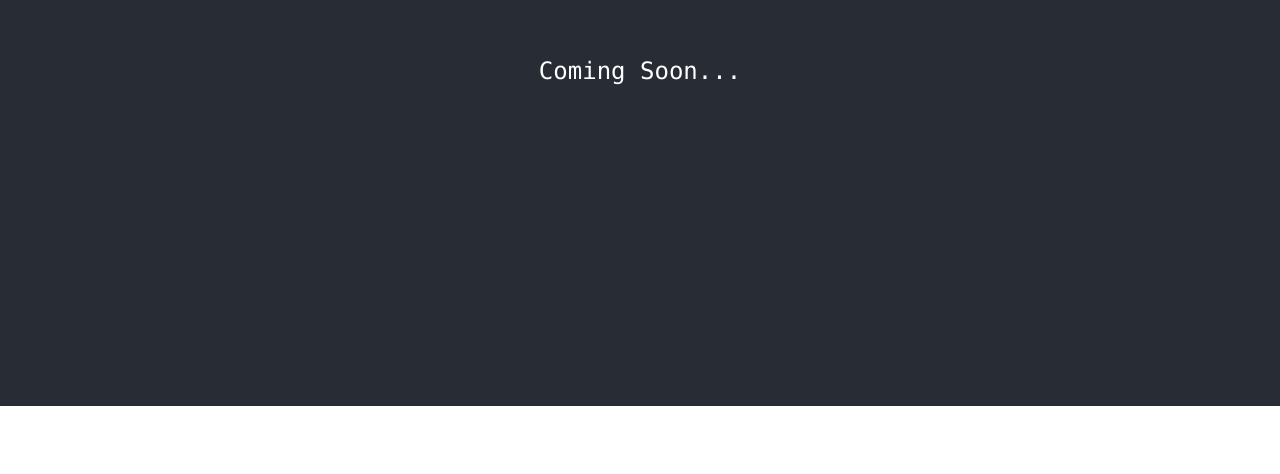
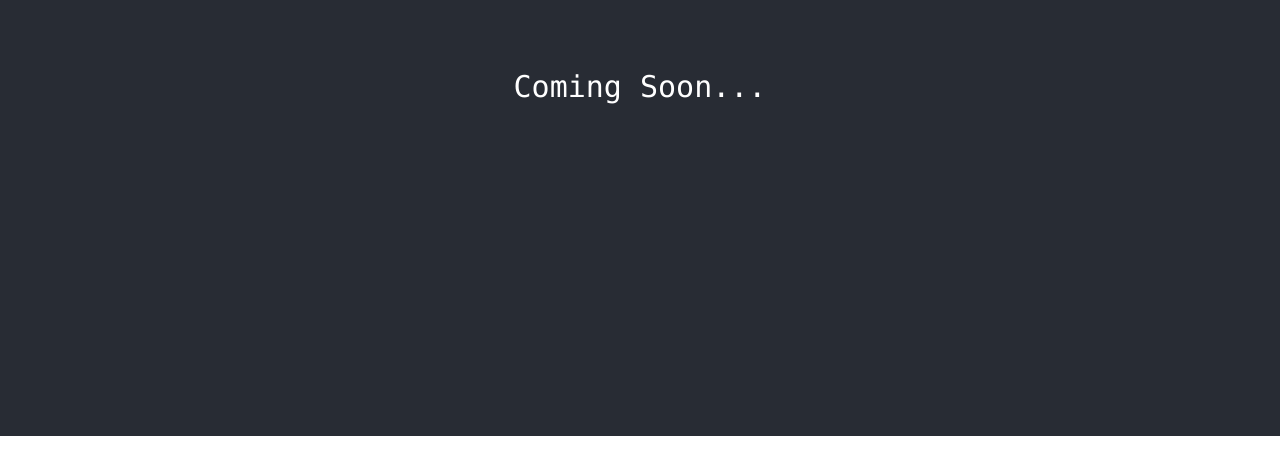
Before and after one commit to mgibrann/MyWebsite, a JavaScript app: page / in a window 1280 px wide. Shown: the part 264-738 px from the top of the page. Built offline with nearby package versions, Linux system fonts and the light colour scheme; the HTML template or start-up script is replaced by a standard one.

Commit message:
change height

```diff
--- a/src/App.css
+++ b/src/App.css
@@ -1,11 +1,14 @@
 .App {
   display: flex;
-  min-height: 670px;
+  min-height: 100%;
+  flex-direction: column;
+  min-height: 700px;
   justify-content: center;
   align-items: center;
   background-color: #282c34;
 }
+
 .text {
   color: white;
-  font-size: 24px;
+  font-size: 30px;
 }
```
Also changed, not shown: 1 other file (tests, documents, lock files or other folders).
